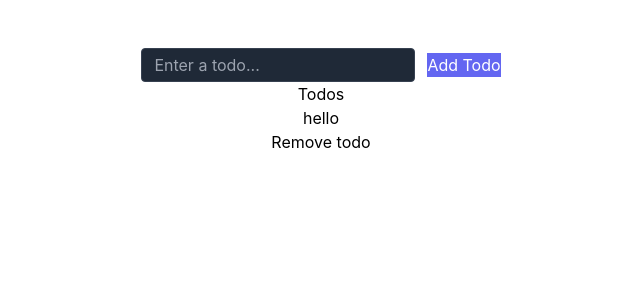
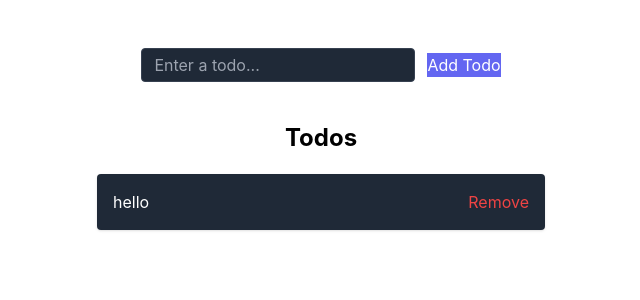
Before and after one commit to invalid04/reduxcrash, a React (Create React App) app: page / in a window 1280 px wide. Shown: the top 300 px of the page, without its empty margins (319-959 px from the left). Built offline with nearby package versions, Linux system fonts and the light colour scheme.

Commit message:
todo page styling

```diff
--- a/src/components/Todos.js
+++ b/src/components/Todos.js
@@ -3,28 +3,25 @@ import { useDispatch, useSelector } from 'react-redux'
 import { removeTodo } from '../features/todo/todoSlice'
 
 export default function Todos() {
-
-
     const todos = useSelector(state => state.todos.todos)
     const dispatch = useDispatch()
 
     return (
-        <>
-            <div>
-                Todos
+        <div className="max-w-md mx-auto mt-10">
+            <h1 className="text-2xl font-bold mb-5">Todos</h1>
+            <ul className="space-y-4">
                 {todos.map((todo) => (
-                    <div>
-                        <div key={todo.id} className=''>
-                            {todo.text}
-                        </div>
+                    <li key={todo.id} className="flex justify-between items-center bg-gray-800 p-4 rounded shadow">
+                        <span className="text-white">{todo.text}</span>
                         <button
                             onClick={() => dispatch(removeTodo(todo.id))}
+                            className="text-red-500 hover:text-red-700"
                         >
-                            Remove todo
+                            Remove
                         </button>
-                    </div>
+                    </li>
                 ))}
-            </div>
-        </>
+            </ul>
+        </div>
     )
 }
```
